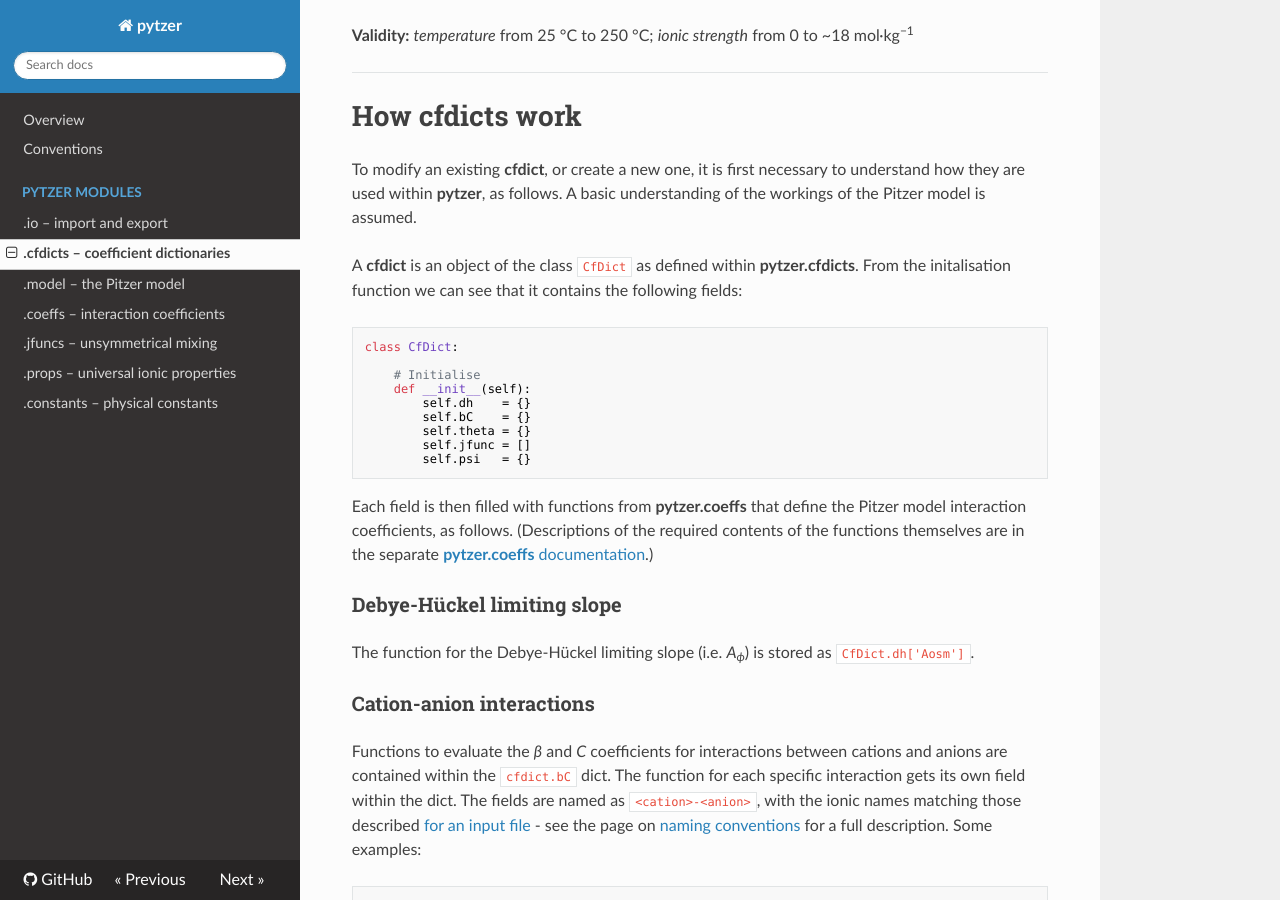
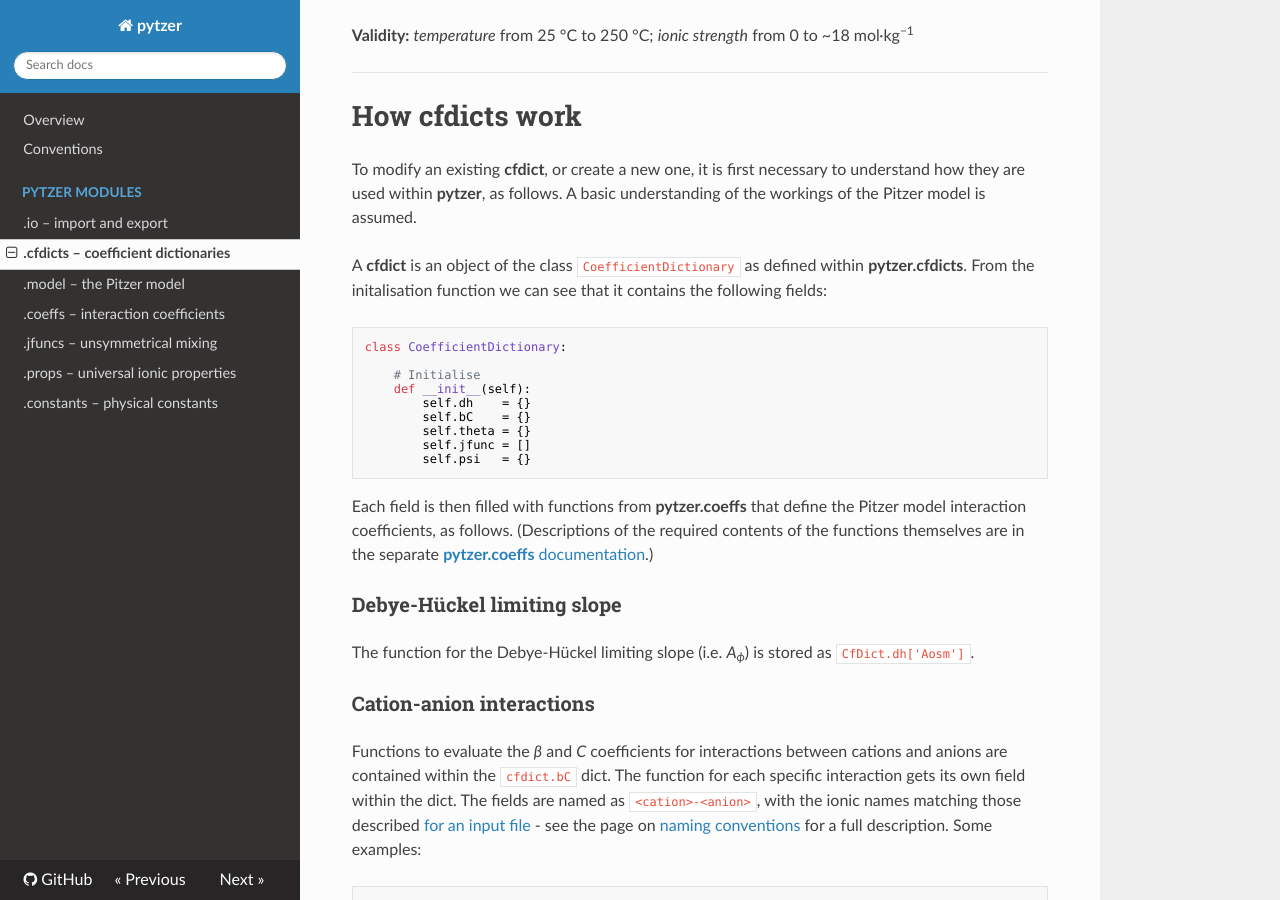
Before and after one commit to mvdh7/pytzer, an MkDocs documentation site: the page built from docs/modules/cfdicts.md, in a window 1280 px wide and 900 px high, scrolled down 1130 px. Built offline with MkDocs 1.6.1, drawn with Linux system fonts in a browser that asks for light colours; nearby versions of some CDN libraries.

Commit message:
Update class name to CoefficientDictionary

````diff
--- a/docs/modules/cfdicts.md
+++ b/docs/modules/cfdicts.md
@@ -44,10 +44,10 @@ Several ready-to-use **cfdicts** are available in this module.
 
 To modify an existing **cfdict**, or create a new one, it is first necessary to understand how they are used within **pytzer**, as follows. A basic understanding of the workings of the Pitzer model is assumed.
 
-A **cfdict** is an object of the class `CfDict` as defined within **pytzer.cfdicts**. From the initalisation function we can see that it contains the following fields:
+A **cfdict** is an object of the class `CoefficientDictionary` as defined within **pytzer.cfdicts**. From the initalisation function we can see that it contains the following fields:
 
 ```python
-class CfDict:
+class CoefficientDictionary:
 
     # Initialise
     def __init__(self):
````
Also changed, not shown: 1 other file.
